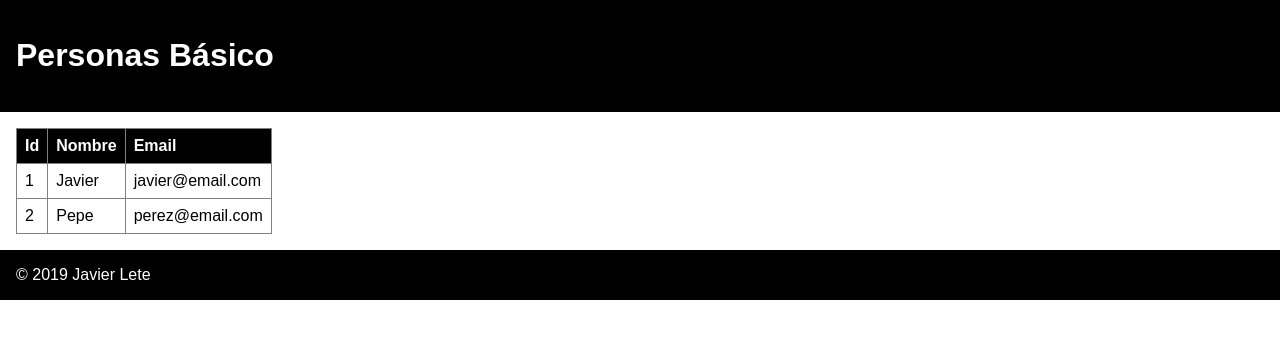
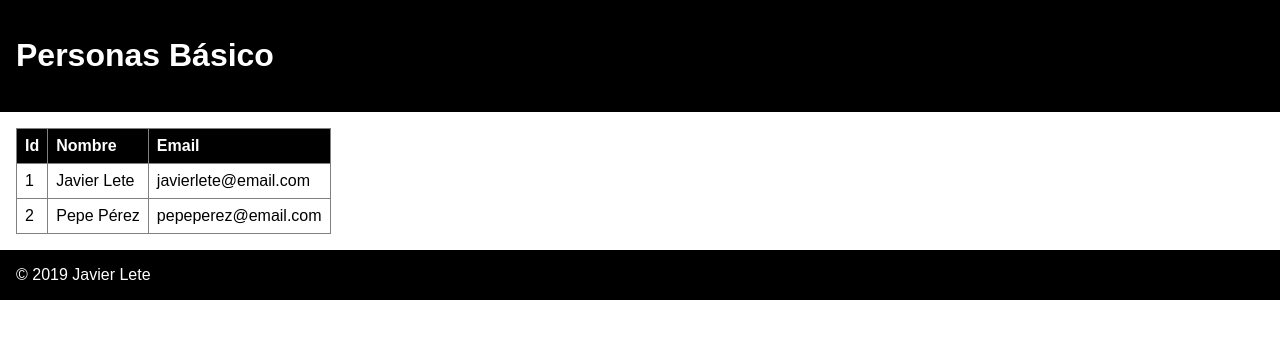
Before and after one commit to javierlete/angular-201909-personas-basico, an Angular app: page / in a window 1280 px wide. Shown: the top 338 px of the page. Built offline with nearby package versions, Linux system fonts and the light colour scheme.

Commit message:
Listado funcional en la vista

```diff
--- a/src/app/listado/listado.component.html
+++ b/src/app/listado/listado.component.html
@@ -7,15 +7,10 @@
         </tr>
     </thead>
     <tbody>
-        <tr>
-            <td>1</td>
-            <td>Javier</td>
-            <td>javier@email.com</td>
-        </tr>
-        <tr>
-            <td>2</td>
-            <td>Pepe</td>
-            <td>perez@email.com</td>
+        <tr *ngFor="let persona of personas">
+            <td>{{persona.id}}</td>
+            <td>{{persona.nombre}}</td>
+            <td>{{persona.email}}</td>
         </tr>
     </tbody>
 </table>
```
